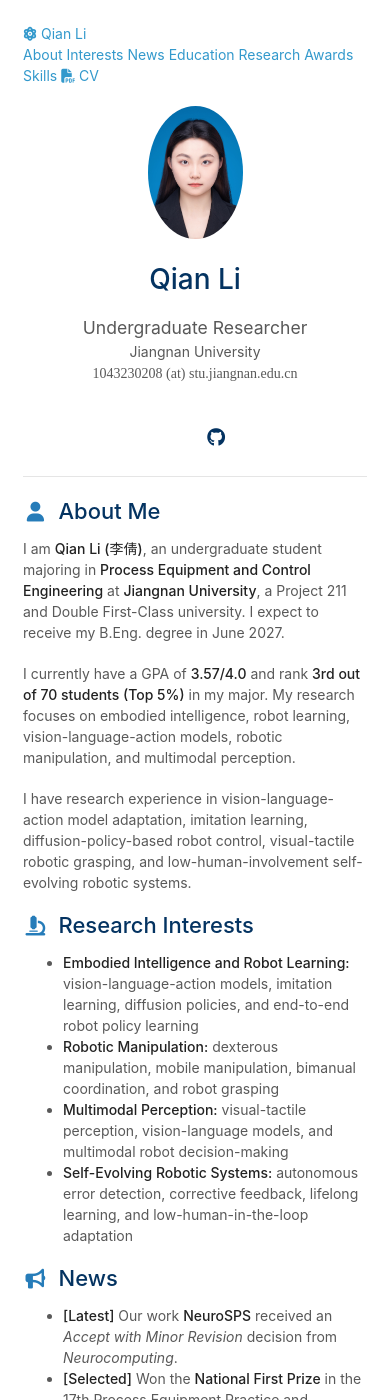
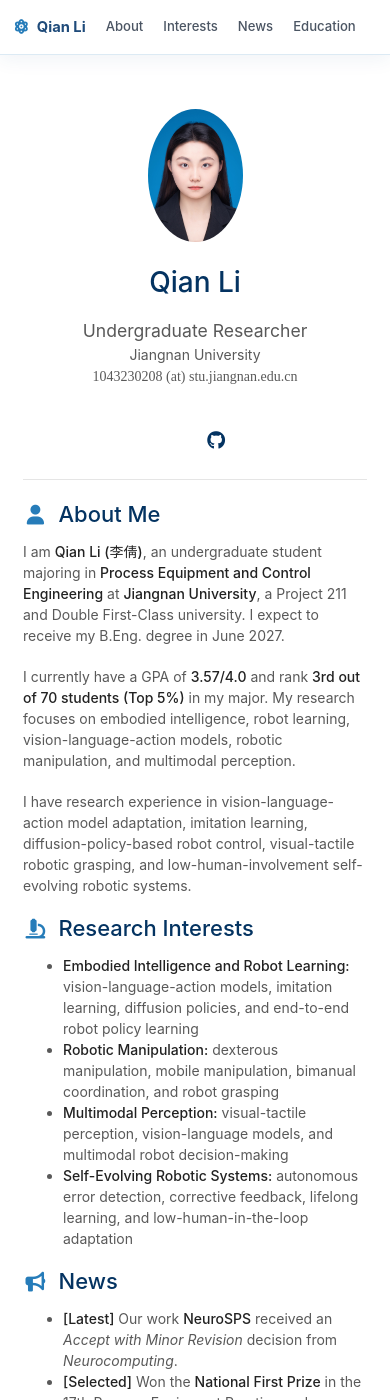
Before and after one commit to QianLi-1118/LiQian-CV, a Jekyll site: the page built from index.md, in a window 390 px wide and 1400 px high. Built offline with Jekyll 4.4.1, drawn with Linux system fonts in a browser that asks for light colours; a style sheet for code colours, icons or effects is not loaded; our own code applies the rules of GitHub Pages for plain Markdown files.

Commit message:
Add top navigation bar styles

```diff
--- a/assets/css/style.scss
+++ b/assets/css/style.scss
@@ -87,3 +87,204 @@
     transform: none;
   }
 }
+/* ==============================
+   Top navigation bar
+   ============================== */
+
+html {
+  scroll-behavior: smooth;
+}
+
+.top-nav {
+  position: fixed;
+  top: 0;
+  right: 0;
+  left: 0;
+  z-index: 1000;
+  height: 58px;
+  background: rgba(255, 255, 255, 0.9);
+  border-bottom: 1px solid rgba(38, 124, 185, 0.16);
+  box-shadow: 0 4px 20px rgba(31, 75, 122, 0.07);
+  backdrop-filter: blur(14px);
+  -webkit-backdrop-filter: blur(14px);
+}
+
+.top-nav-inner {
+  box-sizing: border-box;
+  display: flex;
+  align-items: center;
+  width: 100%;
+  max-width: 960px;
+  height: 100%;
+  margin: 0 auto;
+  padding: 0 18px;
+  gap: 24px;
+}
+
+.top-nav-brand {
+  display: inline-flex;
+  flex: 0 0 auto;
+  align-items: center;
+  gap: 8px;
+  color: #1f4b7a;
+  font-size: 1rem;
+  font-weight: 700;
+  white-space: nowrap;
+}
+
+.top-nav-brand:hover {
+  color: #267cb9;
+  text-decoration: none;
+}
+
+.top-nav-brand i {
+  color: #267cb9;
+}
+
+.top-nav-links {
+  display: flex;
+  align-items: center;
+  gap: 4px;
+  margin-left: auto;
+  overflow-x: auto;
+  scrollbar-width: none;
+}
+
+.top-nav-links::-webkit-scrollbar {
+  display: none;
+}
+
+.top-nav-link {
+  flex: 0 0 auto;
+  padding: 7px 10px;
+  color: #4b5563;
+  border-radius: 8px;
+  font-size: 0.9rem;
+  font-weight: 500;
+  white-space: nowrap;
+  transition:
+    color 0.2s ease,
+    background-color 0.2s ease,
+    transform 0.2s ease;
+}
+
+.top-nav-link:hover {
+  color: #267cb9;
+  background: rgba(38, 124, 185, 0.09);
+  text-decoration: none;
+  transform: translateY(-1px);
+}
+
+.nav-cv {
+  color: #ffffff;
+  background: #267cb9;
+}
+
+.nav-cv:hover {
+  color: #ffffff;
+  background: #1f6599;
+}
+
+.nav-cv i {
+  margin-right: 4px;
+}
+
+/* Prevent the fixed navigation bar from covering the page */
+.wrapper {
+  padding-top: 74px;
+}
+
+/* Prevent headings from being hidden after navigation */
+section h2 {
+  scroll-margin-top: 82px;
+}
+
+@media screen and (min-width: 961px) {
+  header,
+  section {
+    padding-top: 1.8em;
+  }
+}
+
+@media (prefers-color-scheme: dark) {
+  .top-nav {
+    background: rgba(32, 33, 43, 0.9);
+    border-bottom-color: rgba(62, 183, 240, 0.18);
+    box-shadow: 0 4px 20px rgba(0, 0, 0, 0.24);
+  }
+
+  .top-nav-brand {
+    color: #f1f5f9;
+  }
+
+  .top-nav-brand i {
+    color: #3eb7f0;
+  }
+
+  .top-nav-link {
+    color: #d1d5db;
+  }
+
+  .top-nav-link:hover {
+    color: #3eb7f0;
+    background: rgba(62, 183, 240, 0.1);
+  }
+
+  .nav-cv,
+  .nav-cv:hover {
+    color: #ffffff;
+    background: #267cb9;
+  }
+}
+
+@media screen and (max-width: 700px) {
+  .top-nav {
+    height: 54px;
+  }
+
+  .top-nav-inner {
+    padding: 0 14px;
+    gap: 12px;
+  }
+
+  .top-nav-brand {
+    font-size: 0.92rem;
+  }
+
+  .top-nav-link {
+    padding: 6px 8px;
+    font-size: 0.82rem;
+  }
+
+  .wrapper {
+    padding-top: 66px;
+  }
+
+  section h2 {
+    scroll-margin-top: 74px;
+  }
+}
+
+@media (prefers-reduced-motion: reduce) {
+  html {
+    scroll-behavior: auto;
+  }
+
+  .top-nav-link {
+    transition: none;
+  }
+
+  .top-nav-link:hover {
+    transform: none;
+  }
+}
+
+@media print {
+  .top-nav {
+    display: none;
+  }
+
+  .wrapper {
+    padding-top: 0;
+  }
+}
```
